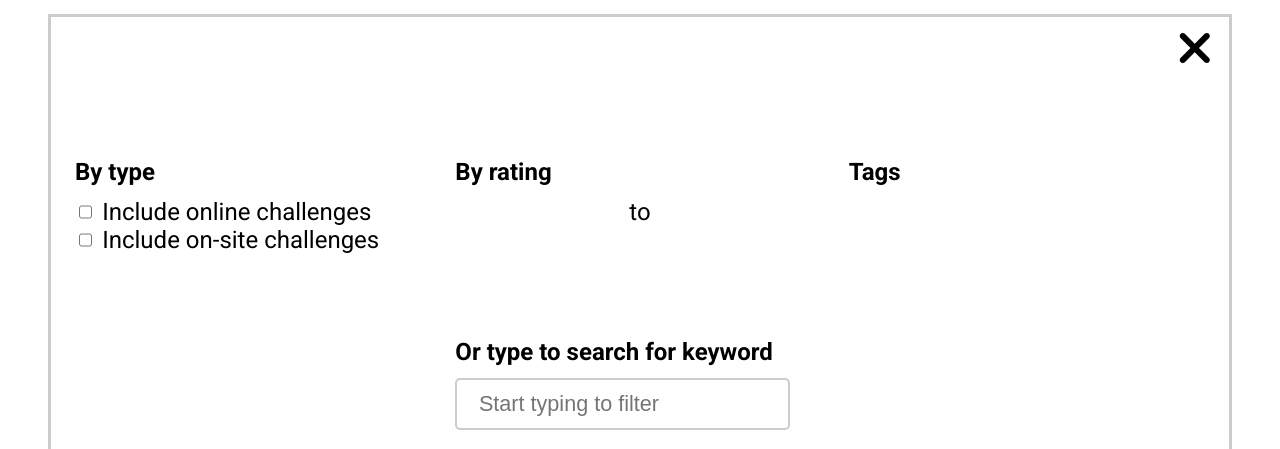
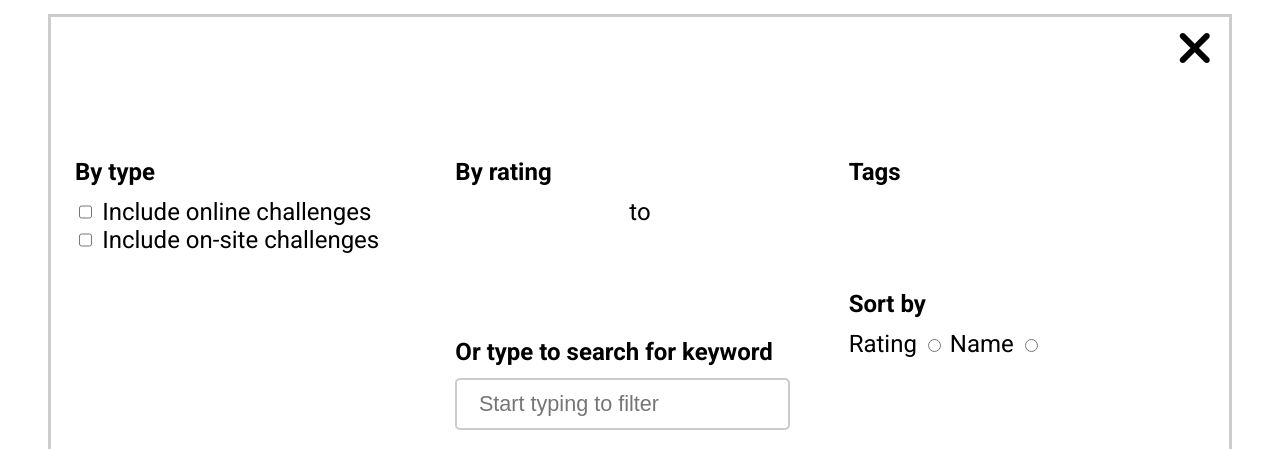
Before and after one commit to solidtop/esc-hacker-escape-rooms, a website built with webpack: page challenges.html in a window 1280 px wide. Both pictures are taken after a click on the button "Filter challenges". Shown: the part 351-800 px from the top of the page. Built offline with nearby package versions, Linux system fonts and the light colour scheme; no server answers.

Commit message:
Add radio buttons

```diff
--- a/challenges.html
+++ b/challenges.html
@@ -96,6 +96,13 @@
           <h4>Or type to search for keyword</h4>
           <input type="text" id="text-filter" placeholder="Start typing to filter" />
         </div>
+        <div class="sort-by">
+          <h4>Sort by</h4>
+          <label for="sort-by-rating">Rating</label>
+          <input type="radio" name="sort-by" id="sort-by-rating" value="rating">
+          <label for="sort-by-name">Name</label>
+          <input type="radio" name="sort-by" id="sort-by-name" value="name">
+        </div>
       </menu>
     </section>
 
```
